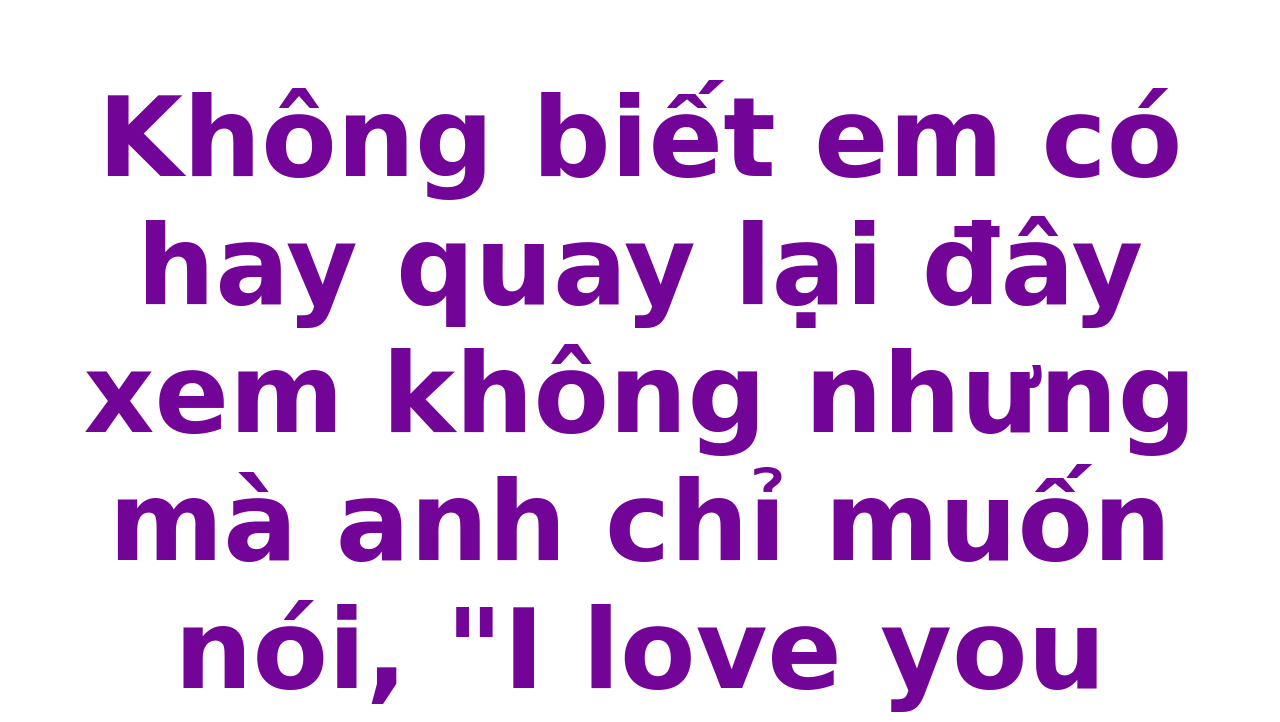
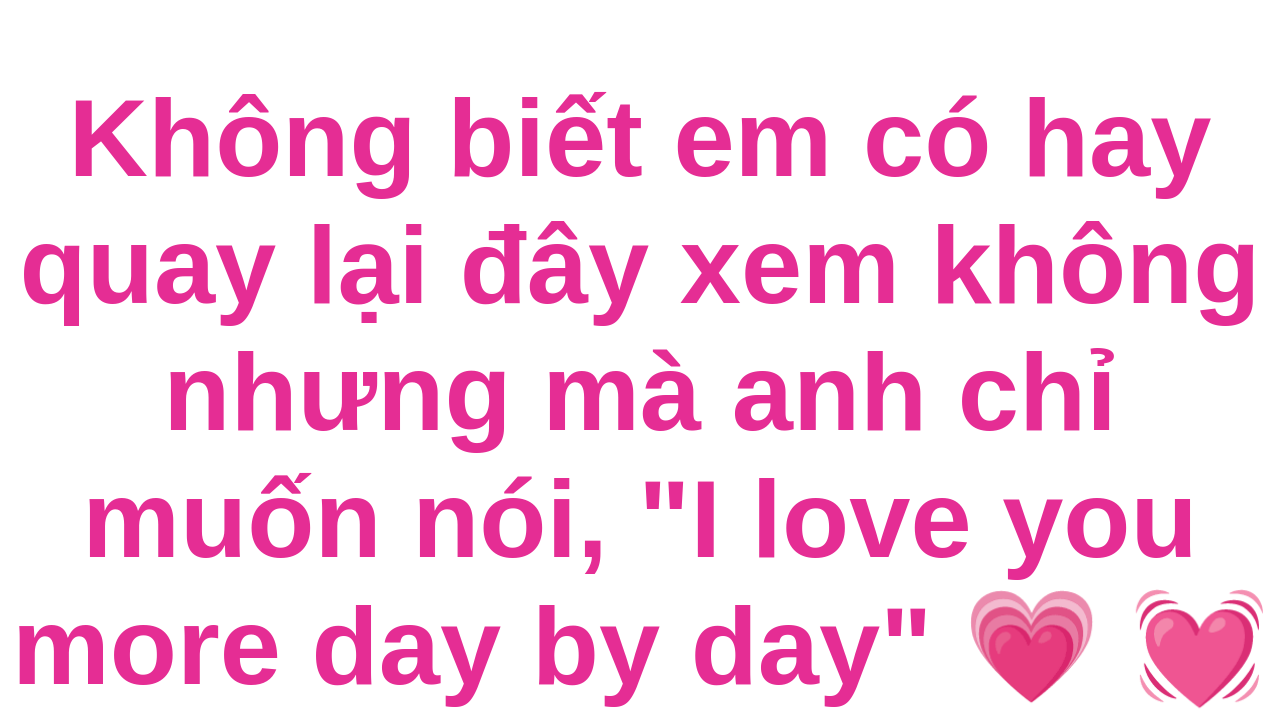
Before and after one commit to Poseidon808/Poseidon808.github.io, a plain HTML site: page index.html in a window 1280 px wide. Shown: the top 722 px of the page. Drawn offline with Linux system fonts and the light colour scheme.

Commit message:
Update index.html
style

```diff
--- a/index.html
+++ b/index.html
@@ -41,7 +41,7 @@
         </style>
     </head>
     <body>
-        <h1> Không biết em có hay quay lại đây xem không nhưng mà anh chỉ muốn nói, "I love you more day by day" &#128151; &#128147; <h1>
+        <h1 style="color: #E52D94; font-family: sans-serif;"> Không biết em có hay quay lại đây xem không nhưng mà anh chỉ muốn nói, "I love you more day by day" &#128151; &#128147; <h1>
 
         <h1>
              The big surprise for my Pao Bae
```
